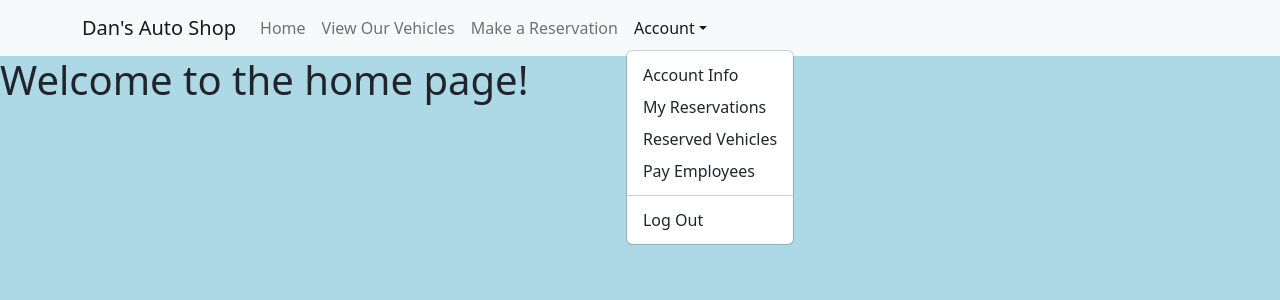
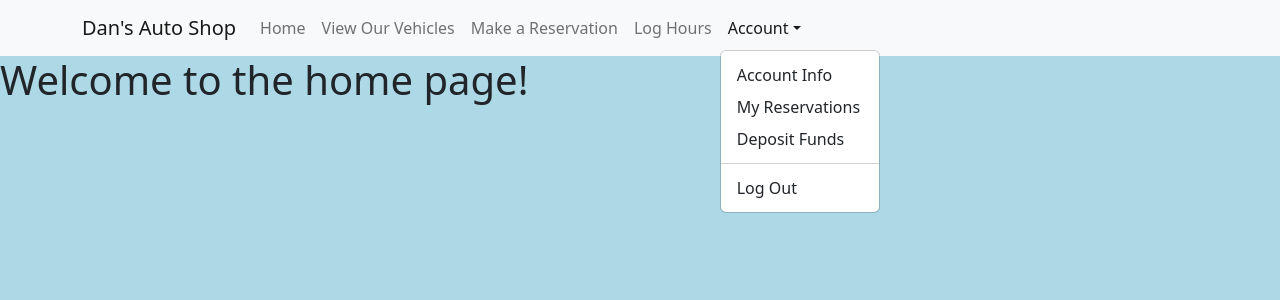
Before and after one commit to MaxEdwards20/Auto-Shop, a React (Vite) app in the folder frontEnd/: page / in a window 1280 px wide. Both pictures are taken after a click on the button "Account". Shown: the top 300 px of the page. Built offline with nearby package versions, Linux system fonts and the light colour scheme.

Commit message:
added conditional rendering on the NavBar based off the context state.

```diff
--- a/frontEnd/src/Components/NavBarDropdown.tsx
+++ b/frontEnd/src/Components/NavBarDropdown.tsx
@@ -4,52 +4,24 @@ import { AuthContext } from "../context/AuthContext";
 import { useContext } from "react";
 
 export default function NavBarDropdown(props: any) {
-  const { isAuthenticated, userType, login } = useContext(AuthContext);
-  login("admin"); // for testing the different views
+  const { isAuthenticated } = useContext(AuthContext);
   if (!isAuthenticated) {
     return (
       <NavDropdown title="Account" id="basic-nav-dropdown">
         <NavDropdown.Item href="/account/login">Log In</NavDropdown.Item>
       </NavDropdown>
     );
-  }
-  // we know they are authenticated here
-  if (userType == "admin") {
+  } else {
     return (
       <NavDropdown title="Account" id="basic-nav-dropdown">
         <NavDropdown.Item href="/account">Account Info</NavDropdown.Item>
         <NavDropdown.Item href="/reservation">My Reservations</NavDropdown.Item>
-        <NavDropdown.Item href="/account/vehicles">
-          Reserved Vehicles
+        <NavDropdown.Item href="/account/balance">
+          Deposit Funds
         </NavDropdown.Item>
-        <NavDropdown.Item href="/payemployees">Pay Employees</NavDropdown.Item>
-        <NavDropdown.Divider />
-        <NavDropdown.Item href="/account/login">Log Out</NavDropdown.Item>
-      </NavDropdown>
-    );
-  } else if (userType == "employee") {
-    return (
-      <NavDropdown title="Account" id="basic-nav-dropdown">
-        <NavDropdown.Item href="/account">Account Info</NavDropdown.Item>
-        <NavDropdown.Item href="/reservation">My Reservations</NavDropdown.Item>
-        <NavDropdown.Item href="/account/vehicles">
-          Reserved Vehicles
-        </NavDropdown.Item>
-        <NavDropdown.Item href="/loghours">Log Hours</NavDropdown.Item>
         <NavDropdown.Divider />
         <NavDropdown.Item href="/account/login">Log Out</NavDropdown.Item>
       </NavDropdown>
     );
   }
-  return (
-    <NavDropdown title="Account" id="basic-nav-dropdown">
-      <NavDropdown.Item href="/account">Account Info</NavDropdown.Item>
-      <NavDropdown.Item href="/reservation">My Reservations</NavDropdown.Item>
-      <NavDropdown.Item href="/account/vehicles">
-        Reserved Vehicles
-      </NavDropdown.Item>
-      <NavDropdown.Divider />
-      <NavDropdown.Item href="/account/login">Log Out</NavDropdown.Item>
-    </NavDropdown>
-  );
 }
--- a/frontEnd/src/Components/Navbar.tsx
+++ b/frontEnd/src/Components/Navbar.tsx
@@ -1,10 +1,14 @@
 import Container from "react-bootstrap/Container";
 import Nav from "react-bootstrap/Nav";
 import Navbar from "react-bootstrap/Navbar";
-import NavDropdown from "react-bootstrap/NavDropdown";
 import NavBarDropdown from "./NavBarDropdown";
+import { AuthContext } from "../context/AuthContext";
+import { useContext } from "react";
 
-function NavBar(props: any) {
+function NavBar() {
+  const { userType, login } = useContext(AuthContext);
+  login("employee"); // for testing the different views
+  if (userType == "admin") {
     return (
       <Navbar bg="light" expand="lg">
         <Container>
@@ -15,12 +19,49 @@ function NavBar(props: any) {
               <Nav.Link href="/">Home</Nav.Link>
               <Nav.Link href="/vehicles">View Our Vehicles </Nav.Link>
               <Nav.Link href="/reservation">Make a Reservation</Nav.Link>
-            <NavBarDropdown props={props}></NavBarDropdown>
+              <Nav.Link href="/admin/payemployees">Pay Employees</Nav.Link>
+              <NavBarDropdown />
+            </Nav>
+          </Navbar.Collapse>
+        </Container>
+      </Navbar>
+    );
+  } else if (userType == "employee") {
+    return (
+      <Navbar bg="light" expand="lg">
+        <Container>
+          <Navbar.Brand>Dan's Auto Shop</Navbar.Brand>
+          <Navbar.Toggle aria-controls="basic-navbar-nav" />
+          <Navbar.Collapse id="basic-navbar-nav">
+            <Nav className="me-auto">
+              <Nav.Link href="/">Home</Nav.Link>
+              <Nav.Link href="/vehicles">View Our Vehicles </Nav.Link>
+              <Nav.Link href="/reservation">Make a Reservation</Nav.Link>
+              <Nav.Link href="/employee/loghours">Log Hours</Nav.Link>
+              <NavBarDropdown />
+            </Nav>
+          </Navbar.Collapse>
+        </Container>
+      </Navbar>
+    );
+  } else {
+    return (
+      <Navbar bg="light" expand="lg">
+        <Container>
+          <Navbar.Brand>Dan's Auto Shop</Navbar.Brand>
+          <Navbar.Toggle aria-controls="basic-navbar-nav" />
+          <Navbar.Collapse id="basic-navbar-nav">
+            <Nav className="me-auto">
+              <Nav.Link href="/">Home</Nav.Link>
+              <Nav.Link href="/vehicles">View Our Vehicles </Nav.Link>
+              <Nav.Link href="/reservation">Make a Reservation</Nav.Link>
+              <NavBarDropdown />
             </Nav>
           </Navbar.Collapse>
         </Container>
       </Navbar>
     );
   }
+}
 
 export default NavBar;
```
Lines whose indentation alone changed are shown as unchanged.
